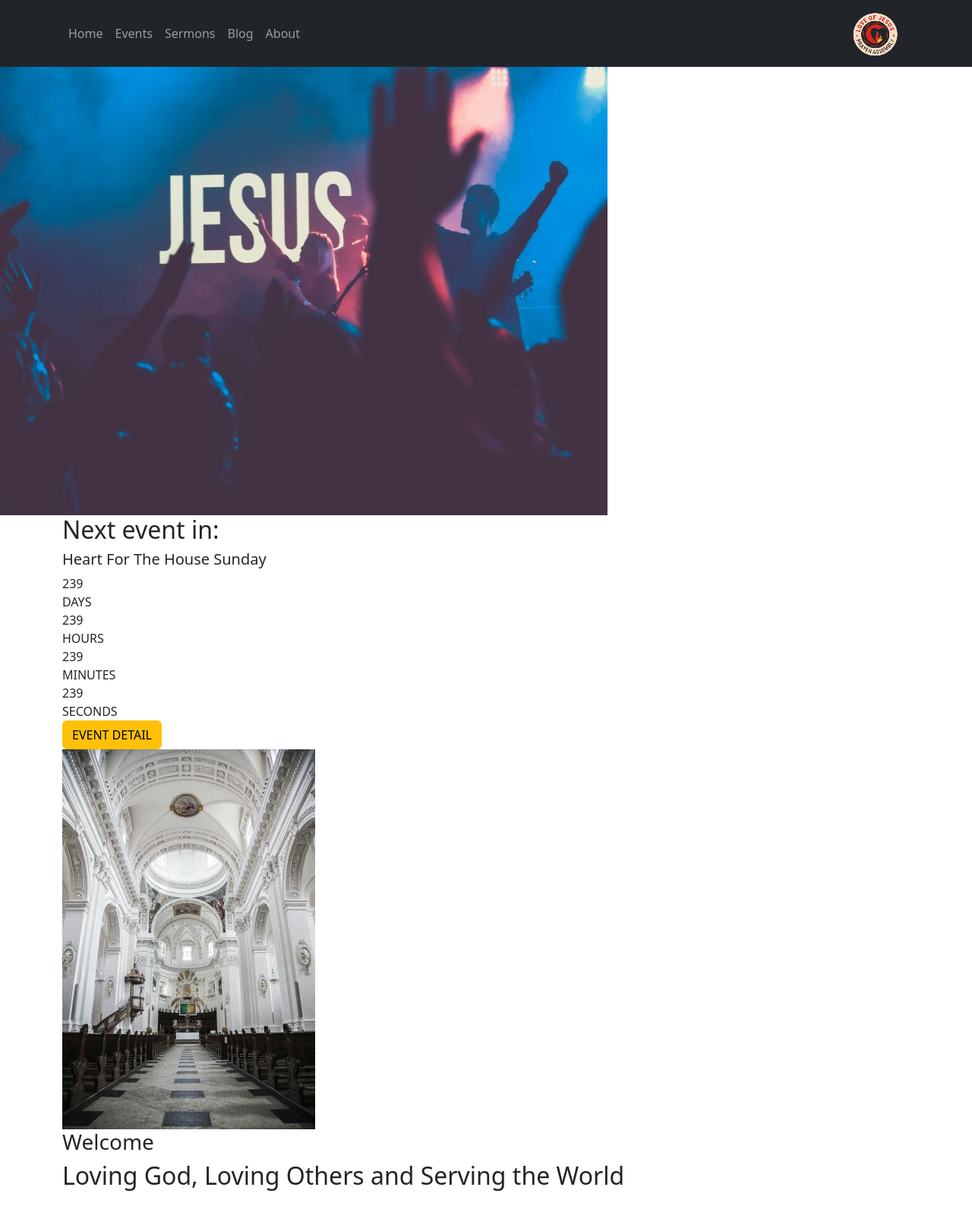
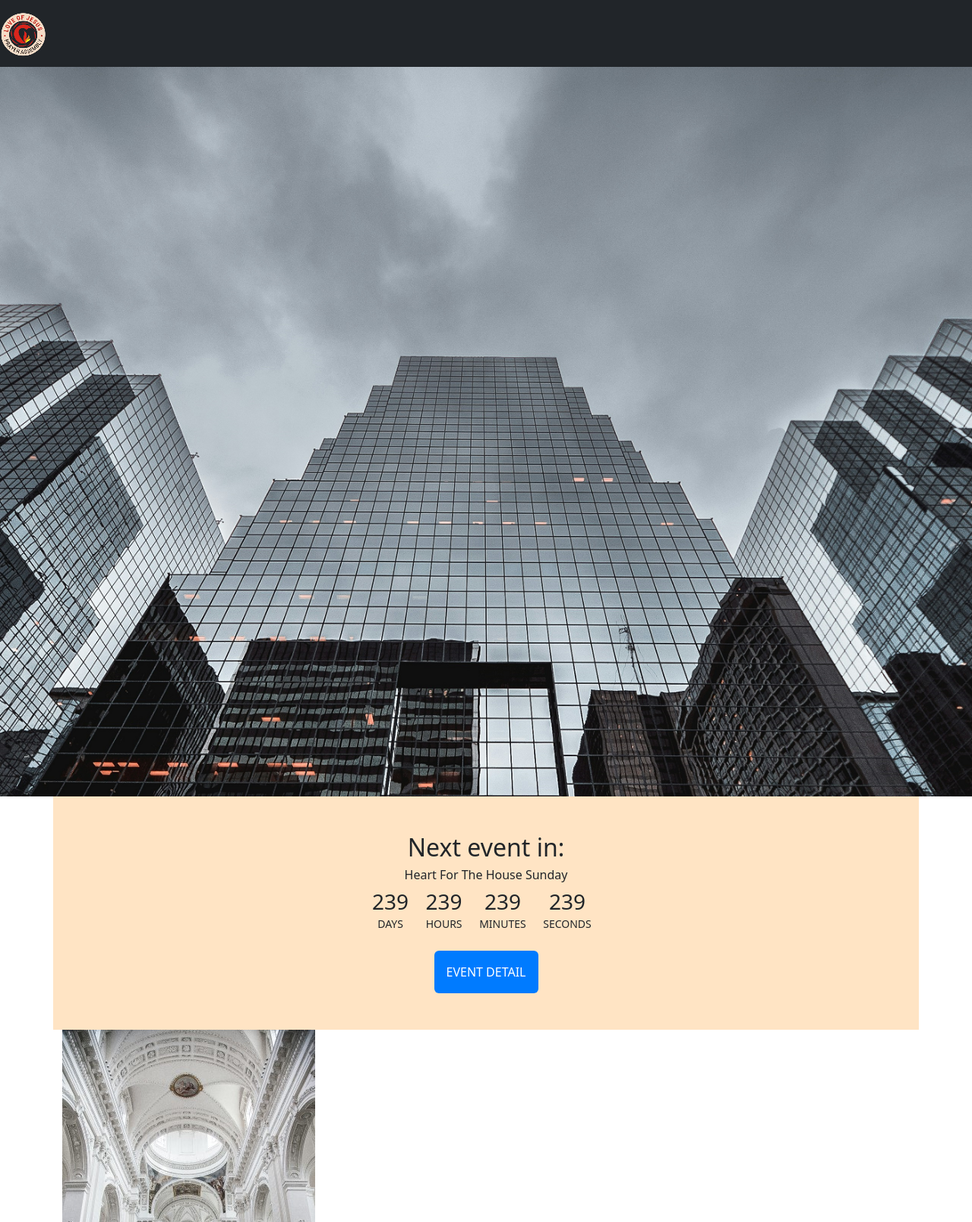
Before and after one commit to i-ekundayo/LOJPA, a PHP site: page / in a window 1280 px wide. Shown: the top 1608 px of the page at 76% size. Run offline with PHP 8.4, Linux system fonts and the light colour scheme.

Commit message:
started working on the styling

```diff
--- a/index.html
+++ b/index.html
@@ -11,16 +11,23 @@
   <body>
 
     <!-- NAVIGATION BAR -->
-    <nav class="navbar navbar-expand-lg bg-dark navbar-dark">
-      <div class="container">
+    <nav class="navbar navbar-expand-sm bg-dark navbar-dark d-flex justify-content-start" id="navBar">
+      <div class="d-flex justify-content-between">
 
         <!-- Hamburger Button -->
-        <button class="navbar-toggler" type="button" data-bs-toggle="collapse" data-bs-target="#navmenu">
+        <button class="navbar-toggler" type="button" data-bs-toggle="collapse" data-bs-target="#navMenu">
           <span class="navbar-toggler-icon"></span>
         </button>
 
-        <!--  Navigation Items-->
-        <div class="collapse navbar-collapse" id="navmenu">
+        <!-- Navigation Logo -->
+        <a href="#" class="navbar-brand">
+          <img src="images/logo.png" alt="logo.png" class="align-self-center">
+        </a>
+      </div>
+    </nav>
+
+    <!-- NAVIGATION MENU -->
+    <div class="collapse navbar-collapse" id="navMenu">
       <ul class="navbar-nav">
         <li class="nav-item">
           <a href="#" class="nav-link">Home</a>
@@ -40,25 +47,18 @@
       </ul>
     </div>
 
-        <!-- Navigation Logo -->
-        <a href="#" class="navbar-brand">
-          <img src="images/logo.png" alt="logo.png">
-        </a>
-      </div>
-    </nav>
-
     <!-- NEXT UPCOMING EVENT -->
-    <section>
-      <img src="/images/image-3-mobile.jpg" alt="">
-      <div class="container">
-        <h2 class="mt-20">Next event in:<br><h5>Heart For The House Sunday</h5></h2>
-        <span class="nextEventTime">
-          <span class="days">239 <br> DAYS</span> <br>
-          <span class="hrs">239 <br> HOURS</span> <br>
-          <span class="mins">239 <br> MINUTES</span> <br>
-          <span class="secs">239 <br> SECONDS</span> <br>
+    <section id="nextUpcomingEvent">
+      <div id="image-slider"><img src="./images/image-slider-1.png" alt=""></div>
+      <div class="container text-center d-flex flex-column align-items-center p-5">
+        <h2 class="mt-20">Next event in:<br><h6>Heart For The House Sunday</h6></h2>
+        <span class="nextEventTime d-flex justify-content-between mb-4">
+          <span class="days"><h3>239</h3><small>DAYS</small></span> <br>
+          <span class="hrs"><h3>239</h3><small>HOURS</small></span> <br>
+          <span class="mins"><h3>239</h3><small>MINUTES</small></span> <br>
+          <span class="secs"><h3>239</h3><small>SECONDS</small></span> <br>
         </span>
-        <button class="btn btn-warning">EVENT DETAIL</button>
+        <button class="btn p-3 bg-expand">EVENT DETAIL</button>
       </div>
     </section>
 
--- a/style.css
+++ b/style.css
@@ -13,6 +13,70 @@ footer {
     background-color: black;
     color: white;
 }
+
+#navBar div{
+    width: 60%;
+}
+
+#navBar .navbar-toggler,
+#navBar .navbar-toggler:focus,
+#navBar .navbar-toggler:active {
+    outline: none;
+    box-shadow: none;
+    border: none;
+}
+
+#nextUpcomingEvent #image-slider{
+    width: 100%;
+    max-height: 120vh;
+    overflow: hidden;
+}
+
+#nextUpcomingEvent #image-slider img{
+    width: 100%;
+}
+
+#nextUpcomingEvent .container{
+    background-color: bisque;
+}
+
+#nextUpcomingEvent .nextEventTime{
+    width: 300px;
+}
+
+#nextUpcomingEvent .nextEventTime h3{
+    margin-bottom: 0;
+    padding-bottom: 0;
+}
+
+/* #nextUpcomingEvent button{
+    width: 200px;
+    background: linear-gradient(to right, red 50%, bisque 50%);
+    background-color: bisque;
+    border: 2px solid black;
+    border-radius: 0;
+} */
+
+.bg-expand {
+    background: linear-gradient(to right, #ff5733 50%, #007bff 50%);
+    background-size: 200% 100%;
+    background-position: 100% 0;
+    transition: background-position 0.5s ease-in-out;
+    color: white;
+    border: none;
+    padding: 10px 20px;
+    font-size: 16px;
+    cursor: pointer;
+}
+
+.bg-expand:hover{
+    /* background-color: red;
+    color: white;
+    border: 2px solid red; */
+    background-position: 0 0;
+}
+
+
 
 .events{
     width: 100%;
```
Also changed, not shown: images/image-slider-1.png (added), images/image-slider-4.png (added), images/image-slider/damiano-baschiera-d4feocYfzAM-unsplash.jpg (added), 11 other files. Lines whose indentation alone changed are shown as unchanged.
